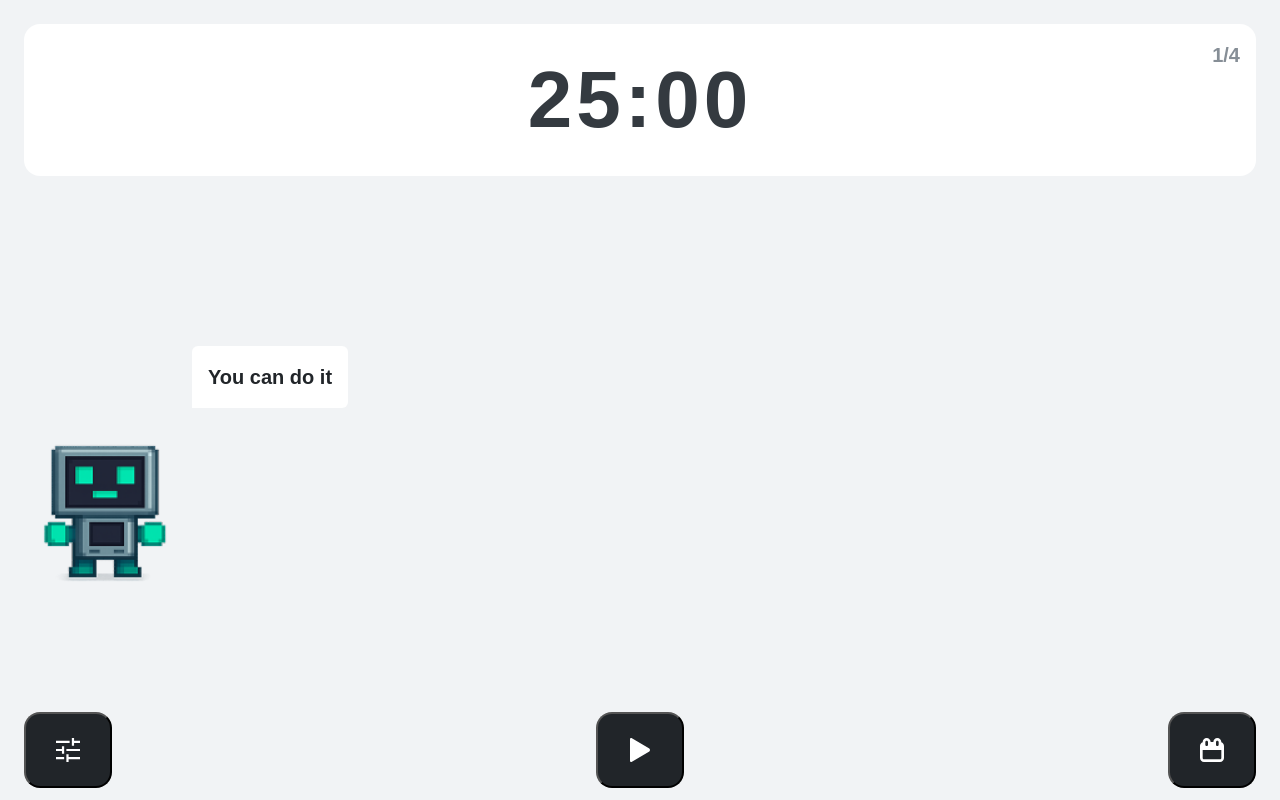
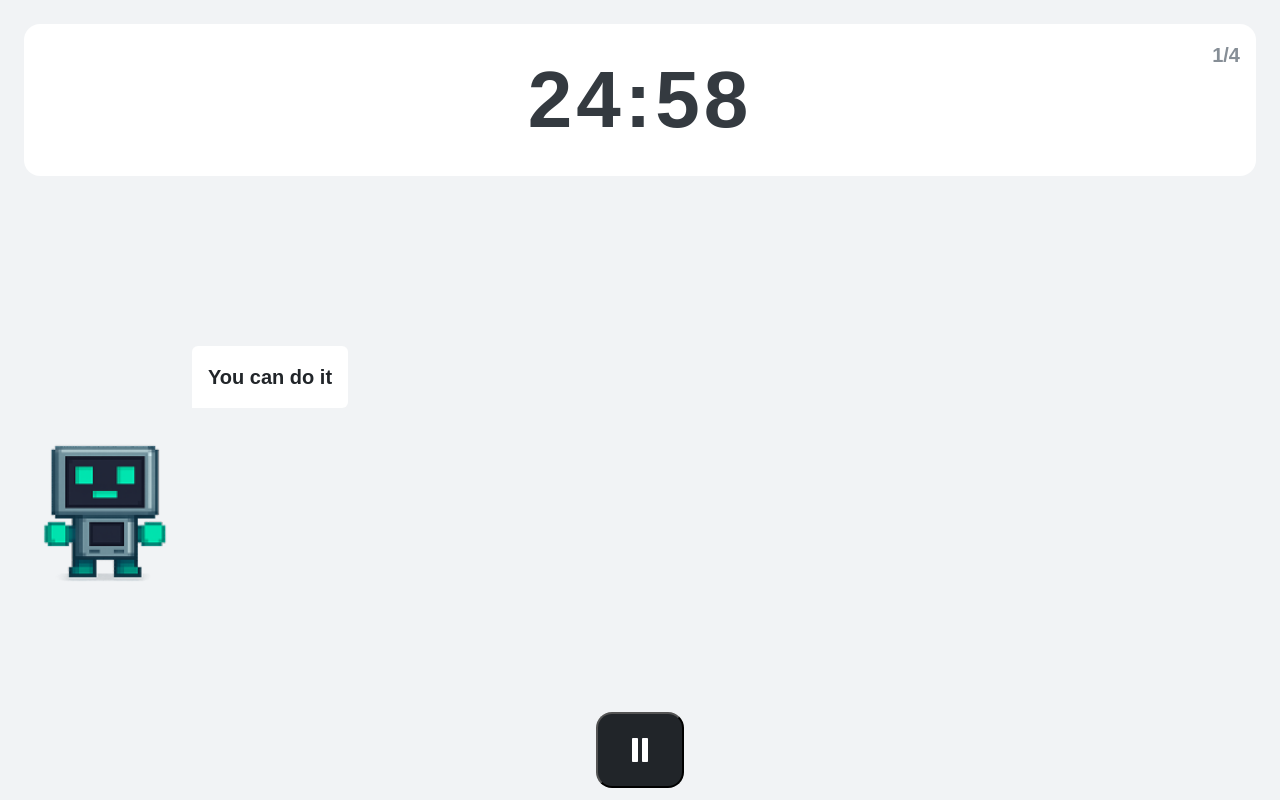
Before and after one commit to bytistan/pomodoro, a React (Vite) app: page / in a window 1280 px wide. Both pictures are taken after a click on the button 640 px from the left and 750 px from the top of the page. Built offline with nearby package versions, Linux system fonts and the light colour scheme; a web font is replaced by a local one.

Commit message:
Home page buttons activated

```diff
--- /dev/null
+++ b/src/components/Timer.jsx
@@ -0,0 +1,16 @@
+import React from 'react';
+
+export default function Timer({ timeLeft }) {
+  const formatTime = (seconds) => {
+    const minutes = Math.floor(seconds / 60);
+    const remainingSeconds = seconds % 60;
+    return `${minutes.toString().padStart(2, '0')}:${remainingSeconds.toString().padStart(2, '0')}`;
+  };
+
+  return (
+    <div className="position-relative p-3 bg-white rounded-4 d-flex justify-content-center align-items-center">
+      <p className="clock-text fw-bold">{formatTime(timeLeft)}</p>
+      <p className="text-gray position-absolute top-0 end-0 fs-5 fw-bold p-3">1/4</p>
+    </div>
+  );
+}
--- a/src/pages/Home.jsx
+++ b/src/pages/Home.jsx
@@ -1,53 +1,145 @@
-import React, { useState }  from 'react';
+import React, { useState, useEffect } from 'react';
 import { useNavigate } from 'react-router-dom';
 
+import Timer from '../components/Timer';
 import IconButton from '../components/IconButton';
 import TextBubble from '../components/TextBubble';
 
 import PlayIcon from '../assets/icons/play.svg';
 import SettingsIcon from '../assets/icons/settings.svg';
 import CalendarIcon from '../assets/icons/calendar.svg';
+import PauseIcon from "../assets/icons/pause.svg";
+import CancelIcon from "../assets/icons/delete.svg";
+
 import OmegaStand from '../assets/img/omega-stand.png';
+import OmegaRun from "../assets/img/omega-run.png";
 
 export default function Home() {
     const navigate = useNavigate();
+
     const [bubbleText, setBubbleText] = useState("You can do it");
 
-    const handlePlayClick = () => {};
+    const [isVisiable, setIsVisiable] = useState(true);
+    const [isCancelVisiable, setIsCancelVisiable] = useState(false);
+
+    const [timeLeft, setTimeLeft] = useState(25 * 60);
+    const [isRunning, setIsRunning] = useState(false);
+
+    const formatTime = (seconds) => {
+        const minutes = Math.floor(seconds / 60);
+        const remainingSeconds = seconds % 60;
+        return `${minutes.toString().padStart(2, '0')}:${remainingSeconds.toString().padStart(2, '0')}`;
+    };
+
+    useEffect(() => {
+        if (!isRunning) return;
+
+        const interval = setInterval(() => {
+            setTimeLeft((prevTime) => {
+                if (prevTime <= 0) {
+                    clearInterval(interval);
+                    return 0;
+                }
+                return prevTime - 1;
+            });
+        }, 1000);
+
+        return () => clearInterval(interval);
+    }, [isRunning]);
+
+    const handlePlayClick = () => {
+        if (timeLeft === 0) {
+            setTimeLeft(25 * 60);
+        }
+
+        setIsRunning(true);
+        setIsVisiable(false);
+        setIsCancelVisiable(false);
+    };
+
+    const handlePauseClick = () => {
+        setIsRunning(false);
+        setIsCancelVisiable(true);
+    };
+
     const handleSettingsClick = () => {
         navigate("/settings");
     };
+
     const handleCalenderClick = () => {
         navigate("/calendar");
     };
+
+    const handleCancelClick = () => {
+        setIsRunning(false);
+        setIsVisiable(true);
+
+        setTimeLeft(25 * 60);
+    }
 
     return (
         <div className="page-background d-flex flex-column vh-100">
 
             <main className="flex-grow-1 overflow-auto p-4 d-flex flex-column">
                 <div className="flex-grow-1">
-                    <div className="position-relative bg-white p-3 rounded-4 d-flex justify-content-center align-items-center">
-                        <p className="clock-text fw-bold">25:00</p>
-                        <p className="text-gray position-absolute top-0 end-0 fs-5 fw-bold p-3">1/4</p>
-                    </div>
+                    <Timer timeLeft={timeLeft} isRunning={isRunning} />
                 </div>
 
                 <div className="flex-grow-1 d-flex justify-content-start align-items-center gap-2">
-                    <img src={OmegaStand} className="scale-omega"></img>
+                    <img id="omage-img" src={OmegaStand} className="scale-omega"></img>
                     <div className="d-flex justify-conten-center align-items-start h-100">
                         <TextBubble text={bubbleText} />
                     </div>
                 </div>
             </main>
 
-            <footer className="d-flex justify-content-between align-items-center p-4" style={{ height: '100px' }}>
-                <div>
-                    <IconButton id="settings-btn" icon={SettingsIcon} onClick={handleSettingsClick}/>
-                </div>
-                    <IconButton id="play-btn" icon={PlayIcon} onClick={handlePlayClick}/>
-                <div>
-                    <IconButton id="calender-btn" icon={CalendarIcon} onClick={handleCalenderClick}/>
-                </div>
+            <footer
+                className={`d-flex justify-content-between align-items-center p-4 ${isVisiable ? '' : 'd-none'}`}
+                style={{ height: '100px' }}
+            >
+                <IconButton
+                    id="settings-btn"
+                    icon={SettingsIcon}
+                    onClick={handleSettingsClick}
+                />
+
+                <IconButton
+                    id="play-btn"
+                    icon={PlayIcon}
+                    onClick={handlePlayClick}
+                />
+
+                <IconButton
+                    id="calender-btn"
+                    icon={CalendarIcon}
+                    onClick={handleCalenderClick}
+                />
+            </footer>
+
+            <footer
+                className={`d-flex justify-content-center align-items-center p-4 gap-4 ${isVisiable ? 'd-none' : ''}`}
+                style={{ height: '100px' }}
+            >
+                <IconButton
+                    id="stop-btn"
+                    icon={PauseIcon}
+                    onClick={handlePauseClick}
+                    className={isCancelVisiable ? 'd-none' : ''}
+                />
+
+                <IconButton
+                    id="play-btn"
+                    icon={PlayIcon}
+                    onClick={handlePlayClick}
+                    className={isCancelVisiable ? '' : 'd-none'}
+                />
+
+                <IconButton
+                    id="cancel-btn"
+                    icon={CancelIcon}
+                    onClick={handleCancelClick}
+                    className={isCancelVisiable ? '' : 'd-none'}
+                />
             </footer>
         </div>
     );
```
